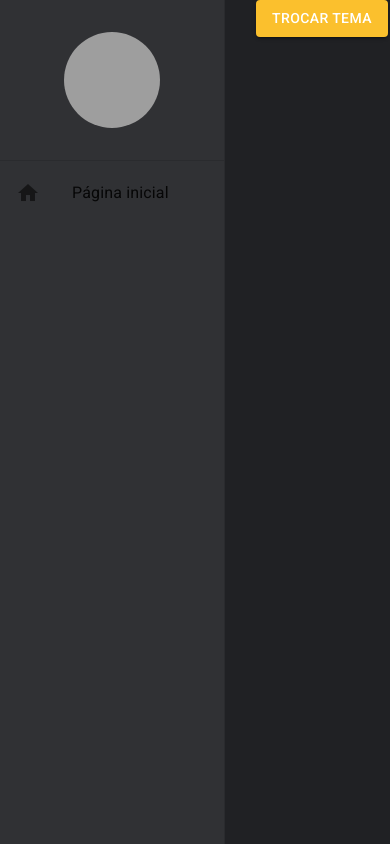
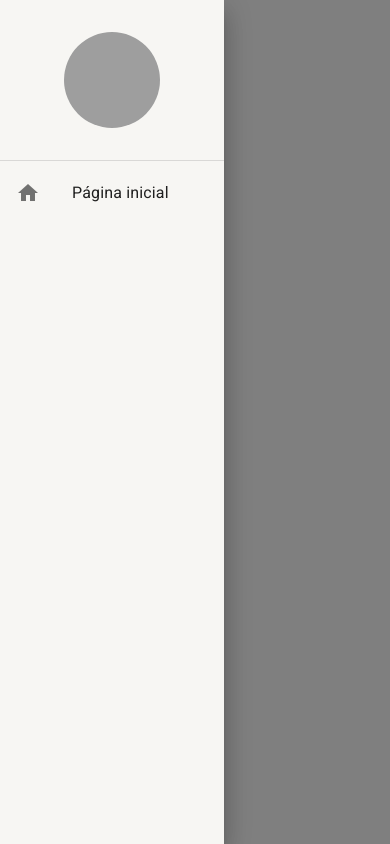
Before and after one commit to MarinaGV93/React-MaterialUI, a React (Create React App) app: page /pagina-inicial in a window 390 px wide. Both pictures are taken after a click on the button "TROCAR TEMA". Built offline with nearby package versions, Linux system fonts and the light colour scheme; grey boxes are pictures that could not be loaded.

Commit message:
Drawer responsivo

```diff
--- a/src/App.tsx
+++ b/src/App.tsx
@@ -1,12 +1,14 @@
 import { BrowserRouter } from "react-router-dom";
 import { AppRoutes } from "./routes";
-import { AppThemeProvider } from "./shared/contexts";
+import { AppThemeProvider, DrawerProvider } from "./shared/contexts";
 import { MenuLateral } from "./shared/components/menu-lateral/MenuLateral";
 
 export const App = () => {
   return (
     // Provedor de temas para tudo que está dentro
     <AppThemeProvider>
+      {/* Mostrar ou fechar menu */}
+      <DrawerProvider>
         {/* Troca de tema */}
         {/* Fornece o contexto para o DOM funcionar corretamente */}
         <BrowserRouter>
@@ -16,6 +18,7 @@ export const App = () => {
             <AppRoutes />
           </MenuLateral>
         </BrowserRouter>
+      </DrawerProvider>
     </AppThemeProvider>
   );
 };
--- a/src/routes/index.tsx
+++ b/src/routes/index.tsx
@@ -2,12 +2,16 @@
 // export {};
 import { Button } from "@mui/material";
 import { Routes, Route, Navigate } from "react-router-dom";
-import { useAppThemeContext } from "../shared/contexts";
+// import { useAppThemeContext } from "../shared/contexts";
+import { useDrawerContext } from "../shared/contexts";
 
 // Configurar o pacote DOM
 export const AppRoutes = () => {
   // Botão mudar o tema
-  const { toggleTheme } = useAppThemeContext();
+  //  const { toggleTheme } = useAppThemeContext();
+
+  // Botão mostrar ou fechar menu
+  const { toggleDrawerOpen } = useDrawerContext();
 
   return (
     // Em torno de todas as rotas
@@ -16,7 +20,12 @@ export const AppRoutes = () => {
       <Route
         path="/pagina-inicial"
         element={
-          <Button variant="contained" color="primary" onClick={toggleTheme}>
+          <Button
+            variant="contained"
+            color="primary"
+            // onClick={toggleTheme}
+            onClick={toggleDrawerOpen}
+          >
             Trocar tema
           </Button>
         }
--- a/src/shared/components/menu-lateral/MenuLateral.tsx
+++ b/src/shared/components/menu-lateral/MenuLateral.tsx
@@ -9,8 +9,10 @@ import {
   ListItemButton,
   ListItemIcon,
   ListItemText,
+  useMediaQuery,
   useTheme,
 } from "@mui/material";
+import { useDrawerContext } from "../../contexts";
 
 interface IMenuLateralProps {
   // Filho = AppRoutes
@@ -21,17 +23,27 @@ export const MenuLateral: React.FC<IMenuLateralProps> = ({ children }) => {
   // Acessar o tema base e acessar tdas as propriedades,  do light e dark
   const theme = useTheme();
 
+  // Se a tela for menor que sm(600px)
+  //  Passar um valor de entrada, que é o tema
+  const smDown = useMediaQuery(theme.breakpoints.down("sm"));
+
+  // Contexto
+  const { isDrawerOpen, toggleDrawerOpen } = useDrawerContext();
+
   return (
     <>
       {/* Menu lateral */}
       <Drawer
         // Sempre aberto
-        //  open={true}
+        open={isDrawerOpen}
+        // Fechar menu
+        onClose={toggleDrawerOpen}
         // Variante
         //  permanent = fixo
         //  persistent = fixo mas ao minimizar, diminui  tudo do lado
         //  temporary = fica por cima (padrao)
-        variant="permanent"
+        //    Se for menor que sm = temporary, senao = permanent
+        variant={smDown ? "temporary" : "permanent"}
       >
         {/* Ocupar todo espaço disponível */}
         <Box
@@ -83,7 +95,7 @@ export const MenuLateral: React.FC<IMenuLateralProps> = ({ children }) => {
         height="100vh"
         // spacing = funçao que retorna string. Multiplos de 4. Usa mais quando for definir espaços fixos.
         //  32 * 4 = 128px
-        marginLeft={theme.spacing(32)}
+        marginLeft={smDown ? 0 : theme.spacing(32)}
       >
         {children}
       </Box>
--- /dev/null
+++ b/src/shared/contexts/DrawerContext.tsx
@@ -0,0 +1,32 @@
+import React, { createContext, useCallback, useContext, useState } from "react";
+
+interface IDrawerContextProps {
+  isDrawerOpen: boolean;
+  toggleDrawerOpen: () => void;
+}
+const DrawerContext = createContext({} as IDrawerContextProps);
+
+interface IAppThemeProviderProps {
+  children: React.ReactNode;
+}
+
+export const useDrawerContext = () => {
+  return useContext(DrawerContext);
+};
+
+export const DrawerProvider: React.FC<IAppThemeProviderProps> = ({
+  children,
+}) => {
+  const [isDrawerOpen, setIsDrawerOpen] = useState(false);
+
+  const toggleDrawerOpen = useCallback(() => {
+    setIsDrawerOpen((oldDrawerOpen) => !oldDrawerOpen);
+  }, []);
+
+  return (
+    // Prover as propriedades para os filhos com os values = os atributos
+    <DrawerContext.Provider value={{ isDrawerOpen, toggleDrawerOpen }}>
+      {children}
+    </DrawerContext.Provider>
+  );
+};
--- a/src/shared/contexts/index.ts
+++ b/src/shared/contexts/index.ts
@@ -1 +1,2 @@
 export * from "./ThemeContext";
+export * from "./DrawerContext";
```
Lines whose indentation alone changed are shown as unchanged.
